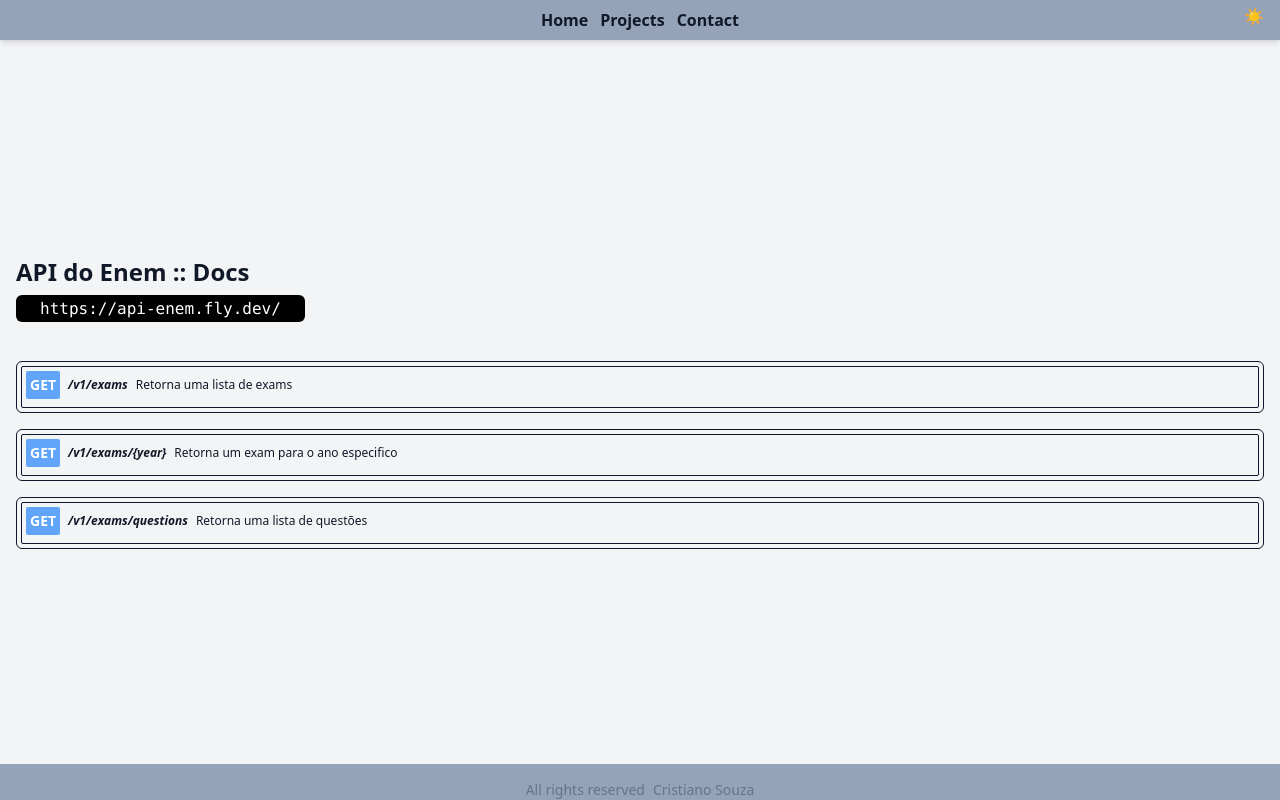
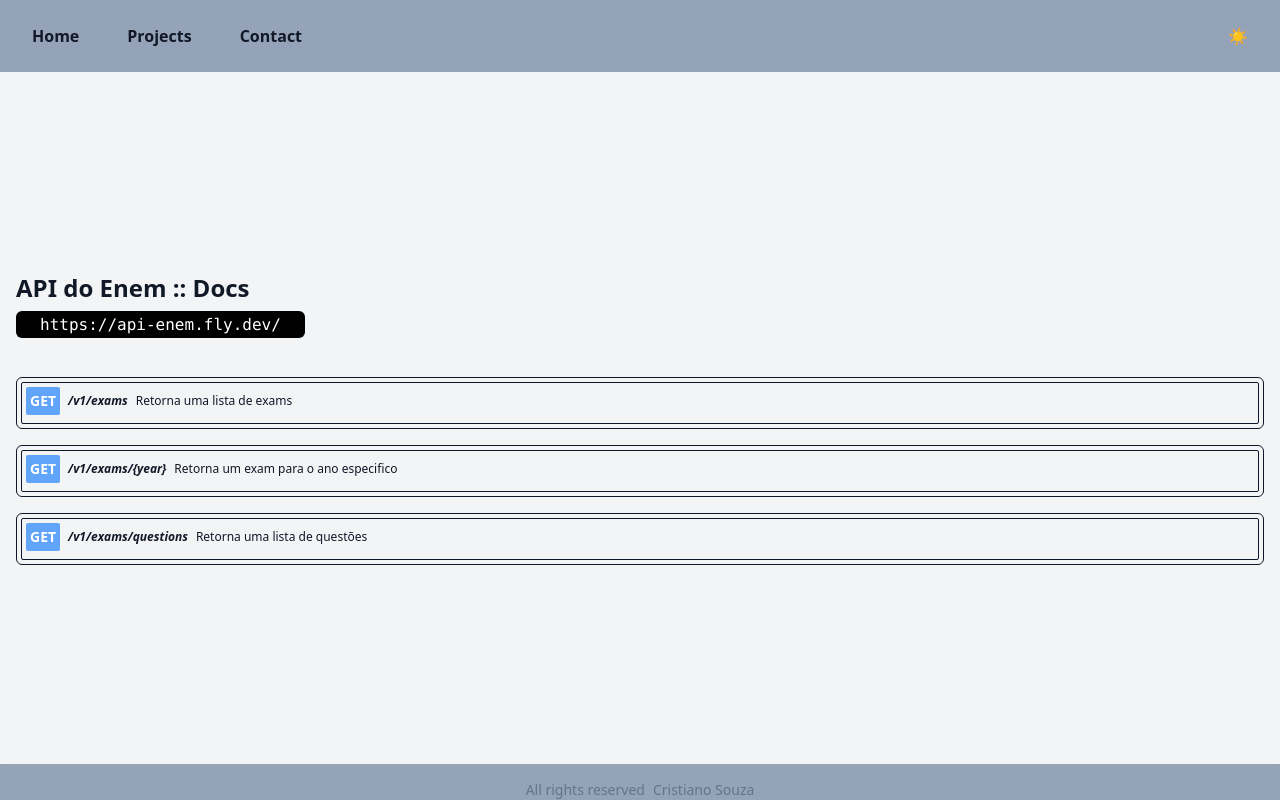
Before and after one commit to tianosouza/portifolio, a React (Vite) app: page /projects/api-enem-docs in a window 1280 px wide. Built offline with nearby package versions, Linux system fonts and the light colour scheme.

Commit message:
Update components

```diff
--- a/src/components/header/index.jsx
+++ b/src/components/header/index.jsx
@@ -1,13 +1,68 @@
-import ThemeToggle from "../toggle"
-import { Link } from 'react-router-dom';
+'use client'
+
+import { useState } from 'react'
+import {
+  Dialog,
+  DialogPanel
+} from '@headlessui/react'
+import {
+  Bars3Icon,
+  XMarkIcon,
+} from '@heroicons/react/24/outline'
+import { Link } from 'react-router-dom'
+import ThemeToggle from '../toggle'
 
 export default function Header() {
+  const [mobileMenuOpen, setMobileMenuOpen] = useState(false)
+
   return (
-    <header className="bg-slate-400 shadow-md font-semibold dark:bg-slate-900 text-base-content z-10 h-10 items-center flex justify-center p-3 gap-3">
-      <ThemeToggle />
-      <Link to="/" className="hover:underline-offset-1">Home</Link>
-      <Link to="/projects" className="hover:underline-offset-1">Projects</Link>
-      <Link to="/contact" className="hover:underline-offset-1">Contact</Link>
+    <header className="bg-slate-400 dark:bg-slate-900">
+      <nav aria-label="Global" className="mx-auto flex max-w-7xl items-center justify-between p-6 lg:px-8">
+        <div className="flex lg:hidden">
+          <button
+            type="button"
+            onClick={() => setMobileMenuOpen(true)}
+            className="-m-2.5 inline-flex items-center justify-center rounded-md p-2.5 text-gray-700"
+          >
+            <span className="sr-only">Open main menu</span>
+            <Bars3Icon aria-hidden="true" className="size-6" />
+          </button>
+        </div>
+        <div className="hidden lg:flex lg:gap-x-12 font-semibold">
+          <Link to="/" className="hover:underline-offset-1">Home</Link>
+          <Link to="/projects" className="hover:underline-offset-1">Projects</Link>
+          <Link to="/contact" className="hover:underline-offset-1">Contact</Link>
+        </div>
+        <div className="lg:flex lg:flex-1 lg:justify-end">
+          <ThemeToggle />
+        </div>
+      </nav>
+      <Dialog open={mobileMenuOpen} onClose={setMobileMenuOpen} className="lg:hidden">
+        <div className="fixed inset-0 z-10" />
+        <DialogPanel className="fixed inset-y-0 right-0 z-10 w-full overflow-y-auto bg-white px-6 py-6 sm:max-w-sm sm:ring-1 sm:ring-gray-900/10">
+          <div className="flex items-center justify-between">
+            <button
+              type="button"
+              onClick={() => setMobileMenuOpen(false)}
+              className="-m-2.5 rounded-md p-2.5 text-gray-700"
+            >
+              <span className="sr-only">Close menu</span>
+              <XMarkIcon aria-hidden="true" className="size-6" />
+            </button>
+          </div>
+          <div className="mt-6 flow-root">
+            <div className="-my-6 divide-y divide-gray-500/10">
+              <div className="space-y-2 py-6">
+                <div className='flex flex-col gap-2'>
+                  <Link to="/" className="hover:underline-offset-1">Home</Link>
+                  <Link to="/projects" className="hover:underline-offset-1">Projects</Link>
+                  <Link to="/contact" className="hover:underline-offset-1">Contact</Link>
+                </div>
+              </div>
+            </div>
+          </div>
+        </DialogPanel>
+      </Dialog>
     </header>
-  );
+  )
 }
--- a/src/components/toggle/index.jsx
+++ b/src/components/toggle/index.jsx
@@ -17,7 +17,7 @@ export default function ThemeToggle() {
   };
 
   return (
-    <button className='absolute top-1 right-4'
+    <button
       onClick={toggleTheme}
     >
       {isDarkMode ? '🌙' : '☀️'}
```
Also changed, not shown: src/components/containerMain/index.jsx (line endings or trailing spaces).
